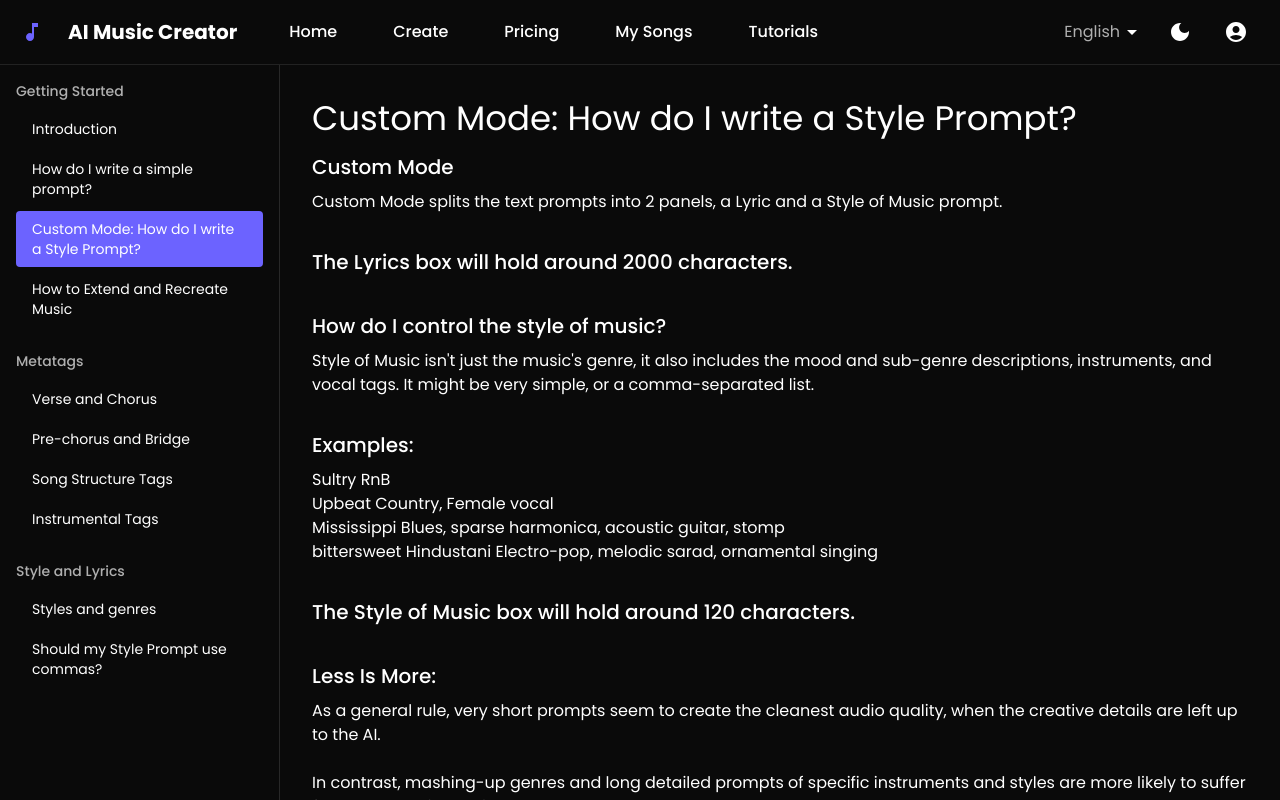
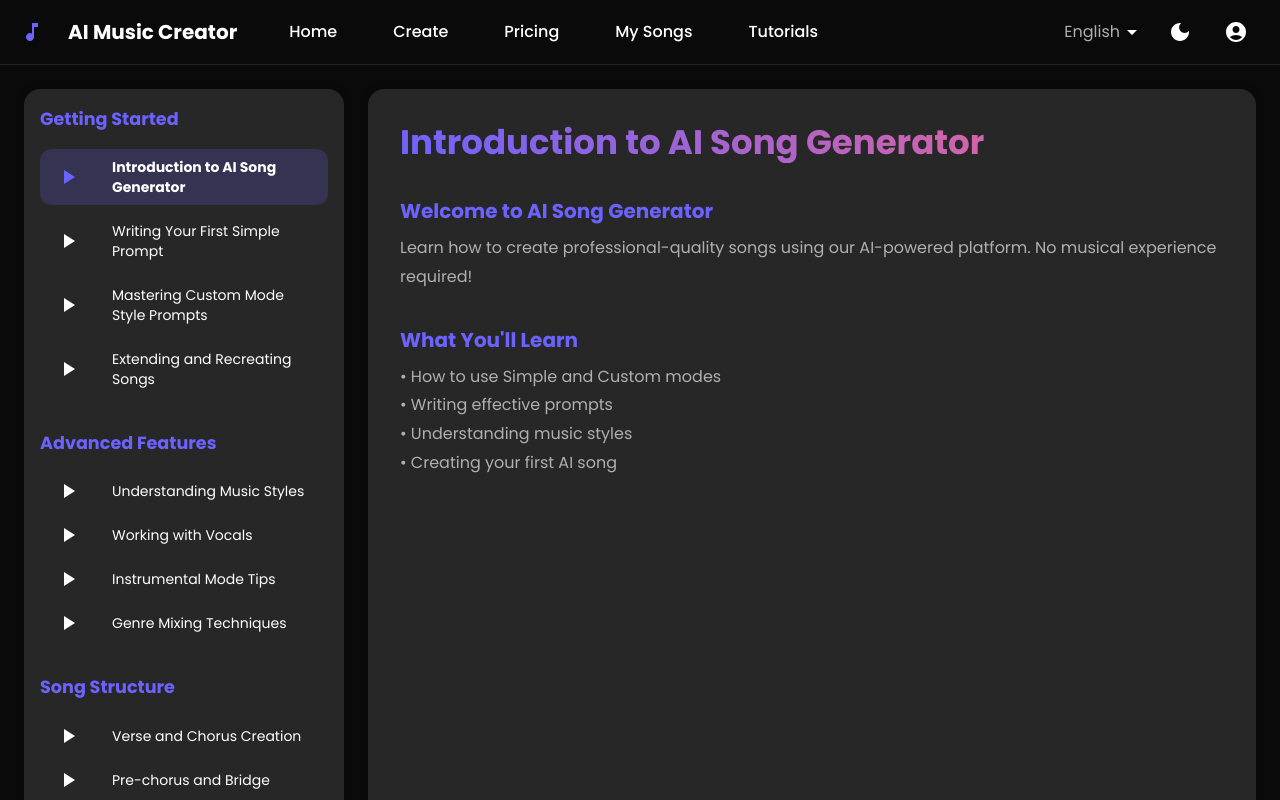
Before and after one commit to JANETCHEN1217/ai-music-creator, a React (Create React App) app: page /tutorials in a window 1280 px wide. Shown: the top 800 px of the page. Built offline with nearby package versions, Linux system fonts and the light colour scheme.

Commit message:
Enhance UI: Update Tutorials layout and improve testimonials section

```diff
--- a/src/pages/Tutorials.js
+++ b/src/pages/Tutorials.js
@@ -8,114 +8,196 @@ import {
   ListItemText,
   Grid,
   Paper,
+  ListItemIcon,
+  alpha,
 } from '@mui/material';
+import PlayArrowIcon from '@mui/icons-material/PlayArrow';
+import SchoolIcon from '@mui/icons-material/School';
+import MusicNoteIcon from '@mui/icons-material/MusicNote';
+import SettingsIcon from '@mui/icons-material/Settings';
+import { styled } from '@mui/material/styles';
+
+const StyledListItem = styled(ListItem)(({ theme }) => ({
+  borderRadius: 12,
+  marginBottom: 8,
+  transition: 'all 0.3s ease',
+  '&:hover': {
+    transform: 'translateY(-2px)',
+    backgroundColor: alpha(theme.palette.primary.main, 0.1),
+  },
+  '&.Mui-selected': {
+    backgroundColor: alpha(theme.palette.primary.main, 0.2),
+    '&:hover': {
+      backgroundColor: alpha(theme.palette.primary.main, 0.3),
+    },
+  },
+}));
+
+const StyledPaper = styled(Paper)(({ theme }) => ({
+  borderRadius: 16,
+  backgroundColor: alpha(theme.palette.background.paper, 0.8),
+  backdropFilter: 'blur(10px)',
+  transition: 'all 0.3s ease',
+  '&:hover': {
+    transform: 'scale(1.01)',
+    boxShadow: theme.shadows[4],
+  },
+}));
 
 const tutorials = {
   'Getting Started': [
-    { title: 'Introduction', path: '/tutorials/introduction' },
-    { title: 'How do I write a simple prompt?', path: '/tutorials/simple-prompt' },
-    { title: 'Custom Mode: How do I write a Style Prompt?', path: '/tutorials/style-prompt' },
-    { title: 'How to Extend and Recreate Music', path: '/tutorials/extend-recreate' }
+    { title: 'Introduction to AI Song Generator', path: '/tutorials/introduction' },
+    { title: 'Writing Your First Simple Prompt', path: '/tutorials/simple-prompt' },
+    { title: 'Mastering Custom Mode Style Prompts', path: '/tutorials/style-prompt' },
+    { title: 'Extending and Recreating Songs', path: '/tutorials/extend-recreate' }
   ],
-  'Metatags': [
-    { title: 'Verse and Chorus', path: '/tutorials/verse-chorus' },
+  'Advanced Features': [
+    { title: 'Understanding Music Styles', path: '/tutorials/music-styles' },
+    { title: 'Working with Vocals', path: '/tutorials/vocals' },
+    { title: 'Instrumental Mode Tips', path: '/tutorials/instrumental' },
+    { title: 'Genre Mixing Techniques', path: '/tutorials/genre-mixing' }
+  ],
+  'Song Structure': [
+    { title: 'Verse and Chorus Creation', path: '/tutorials/verse-chorus' },
     { title: 'Pre-chorus and Bridge', path: '/tutorials/pre-chorus-bridge' },
     { title: 'Song Structure Tags', path: '/tutorials/song-structure' },
-    { title: 'Instrumental Tags', path: '/tutorials/instrumental-tags' }
+    { title: 'Instrumental Sections', path: '/tutorials/instrumental-sections' }
   ],
-  'Style and Lyrics': [
-    { title: 'Styles and genres', path: '/tutorials/styles-genres' },
-    { title: 'Should my Style Prompt use commas?', path: '/tutorials/style-prompt-commas' }
+  'Best Practices': [
+    { title: 'Writing Effective Prompts', path: '/tutorials/effective-prompts' },
+    { title: 'Optimizing Song Quality', path: '/tutorials/quality' },
+    { title: 'Common Mistakes to Avoid', path: '/tutorials/mistakes' },
+    { title: 'Pro Tips and Tricks', path: '/tutorials/pro-tips' }
   ]
 };
 
-const TutorialContent = {
-  'style-prompt': {
-    title: 'Custom Mode: How do I write a Style Prompt?',
+const tutorialContent = {
+  'introduction': {
+    title: 'Introduction to AI Song Generator',
     content: [
       {
-        subtitle: 'Custom Mode',
-        text: 'Custom Mode splits the text prompts into 2 panels, a Lyric and a Style of Music prompt.'
+        subtitle: 'Welcome to AI Song Generator',
+        text: 'Learn how to create professional-quality songs using our AI-powered platform. No musical experience required!'
       },
       {
-        subtitle: 'The Lyrics box will hold around 2000 characters.',
-        text: ''
+        subtitle: 'What You\'ll Learn',
+        text: '• How to use Simple and Custom modes\n• Writing effective prompts\n• Understanding music styles\n• Creating your first AI song'
+      }
+    ]
+  },
+  'style-prompt': {
+    title: 'Mastering Custom Mode Style Prompts',
+    content: [
+      {
+        subtitle: 'Understanding Style Prompts',
+        text: 'Style prompts are the key to controlling how your AI-generated music sounds. Learn how to craft the perfect prompt for your desired musical style.'
       },
       {
-        subtitle: 'How do I control the style of music?',
-        text: 'Style of Music isn\'t just the music\'s genre, it also includes the mood and sub-genre descriptions, instruments, and vocal tags. It might be very simple, or a comma-separated list.'
+        subtitle: 'Components of a Style Prompt',
+        text: '1. Genre (e.g., Pop, Rock, Jazz)\n2. Mood (e.g., Happy, Melancholic)\n3. Instruments\n4. Vocal style\n5. Tempo and rhythm'
       },
       {
-        subtitle: 'Examples:',
-        text: [
-          'Sultry RnB',
-          'Upbeat Country, Female vocal',
-          'Mississippi Blues, sparse harmonica, acoustic guitar, stomp',
-          'bittersweet Hindustani Electro-pop, melodic sarad, ornamental singing'
-        ].join('\n')
+        subtitle: 'Example Prompts',
+        text: 'Here are some effective style prompt examples:\n\n• "Upbeat pop song with female vocals and acoustic guitar"\n• "Dark electronic beats with heavy bass and atmospheric synths"\n• "Jazz fusion with smooth saxophone and piano solos"'
       },
       {
-        subtitle: 'The Style of Music box will hold around 120 characters.',
-        text: ''
-      },
-      {
-        subtitle: 'Less Is More:',
-        text: 'As a general rule, very short prompts seem to create the cleanest audio quality, when the creative details are left up to the AI.\n\nIn contrast, mashing-up genres and long detailed prompts of specific instruments and styles are more likely to suffer from poor audio quality.'
+        subtitle: 'Tips for Better Results',
+        text: '• Keep prompts clear and specific\n• Use musical terminology when possible\n• Combine different elements thoughtfully\n• Start simple and iterate'
       }
     ]
   }
+  // Add more tutorial content as needed
 };
 
 const Tutorials = () => {
-  const [selectedTutorial, setSelectedTutorial] = React.useState('style-prompt');
+  const [selectedTutorial, setSelectedTutorial] = React.useState('introduction');
 
   return (
-    <Box sx={{ display: 'flex', minHeight: '100vh', bgcolor: 'background.default' }}>
+    <Box sx={{
+      display: 'flex',
+      minHeight: '100vh',
+      bgcolor: 'background.default',
+      p: 3,
+      gap: 3
+    }}>
       {/* Left Sidebar */}
-      <Box sx={{ width: 280, borderRight: 1, borderColor: 'divider', p: 2 }}>
+      <StyledPaper elevation={3} sx={{ width: 320, p: 2 }}>
         {Object.entries(tutorials).map(([category, items]) => (
-          <Box key={category} sx={{ mb: 3 }}>
-            <Typography variant="subtitle2" color="text.secondary" sx={{ mb: 1 }}>
+          <Box key={category} sx={{ mb: 4 }}>
+            <Typography
+              variant="h6"
+              sx={{
+                mb: 2,
+                color: 'primary.main',
+                fontWeight: 600,
+                fontSize: '1.1rem'
+              }}
+            >
               {category}
             </Typography>
             <List dense disablePadding>
               {items.map((item) => (
-                <ListItem
+                <StyledListItem
                   key={item.title}
                   button
-                  selected={selectedTutorial === item.path.split('/').pop()}
-                  onClick={() => setSelectedTutorial(item.path.split('/').pop())}
-                  sx={{
-                    borderRadius: 1,
-                    mb: 0.5,
-                    '&.Mui-selected': {
-                      bgcolor: 'primary.main',
-                      color: 'white',
-                      '&:hover': {
-                        bgcolor: 'primary.dark',
-                      },
-                    },
-                  }}
+                  selected={selectedTutorial === item.path.split('/')[2]}
+                  onClick={() => setSelectedTutorial(item.path.split('/')[2])}
                 >
-                  <ListItemText primary={item.title} />
-                </ListItem>
+                  <ListItemIcon>
+                    <PlayArrowIcon color={selectedTutorial === item.path.split('/')[2] ? 'primary' : 'inherit'} />
+                  </ListItemIcon>
+                  <ListItemText
+                    primary={item.title}
+                    primaryTypographyProps={{
+                      sx: {
+                        fontWeight: selectedTutorial === item.path.split('/')[2] ? 600 : 400
+                      }
+                    }}
+                  />
+                </StyledListItem>
               ))}
             </List>
           </Box>
         ))}
-      </Box>
+      </StyledPaper>
 
       {/* Main Content */}
-      <Box sx={{ flex: 1, p: 4 }}>
-        {TutorialContent[selectedTutorial] && (
+      <StyledPaper elevation={3} sx={{ flex: 1, p: 4 }}>
+        {tutorialContent[selectedTutorial] && (
           <>
-            <Typography variant="h4" gutterBottom>
-              {TutorialContent[selectedTutorial].title}
+            <Typography
+              variant="h4"
+              gutterBottom
+              sx={{
+                background: 'linear-gradient(45deg, #6C63FF, #FF6584)',
+                WebkitBackgroundClip: 'text',
+                WebkitTextFillColor: 'transparent',
+                fontWeight: 700,
+                mb: 4
+              }}
+            >
+              {tutorialContent[selectedTutorial].title}
             </Typography>
-            {TutorialContent[selectedTutorial].content.map((section, index) => (
-              <Box key={index} sx={{ mb: 4 }}>
+            {tutorialContent[selectedTutorial].content.map((section, index) => (
+              <Box
+                key={index}
+                sx={{
+                  mb: 4,
+                  '&:hover': {
+                    transform: 'translateX(4px)',
+                    transition: 'transform 0.3s ease'
+                  }
+                }}
+              >
                 {section.subtitle && (
-                  <Typography variant="h6" gutterBottom>
+                  <Typography
+                    variant="h6"
+                    gutterBottom
+                    sx={{
+                      color: 'primary.main',
+                      fontWeight: 600
+                    }}
+                  >
                     {section.subtitle}
                   </Typography>
                 )}
@@ -127,6 +209,8 @@ const Tutorials = () => {
                       whiteSpace: 'pre-wrap',
                       fontFamily: 'inherit',
                       mb: 2,
+                      lineHeight: 1.8,
+                      color: 'text.secondary'
                     }}
                   >
                     {section.text}
@@ -136,7 +220,7 @@ const Tutorials = () => {
             ))}
           </>
         )}
-      </Box>
+      </StyledPaper>
     </Box>
   );
 };
```
Also changed, not shown: src/pages/Home.js (+96 -58 lines).
